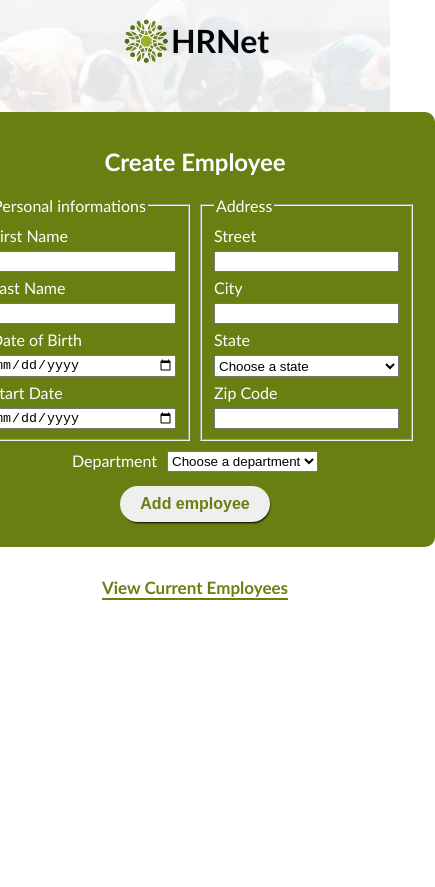
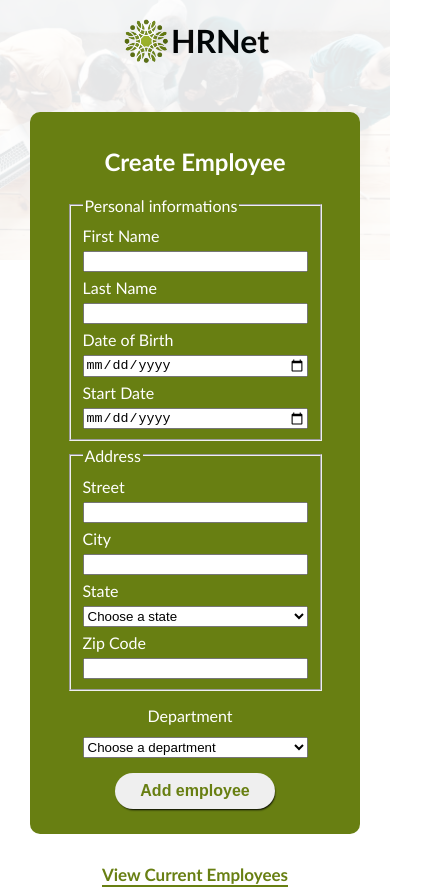
Before and after one commit to mohaali77/P14-JS-React, a React (Create React App) app in the folder hrnet/: page / in a window 390 px wide. Shown: the whole page, 435 px wide, since content can reach past the window. Before the commit the page ends 844 px from the top, so only its background shows below. Built offline with nearby package versions, Linux system fonts and the light colour scheme.

Commit message:
Update form.css

```diff
--- a/hrnet/src/components/form/style/form.css
+++ b/hrnet/src/components/form/style/form.css
@@ -9,7 +9,7 @@ form {
   align-items: center;
   width: 450px;
 }
-form .personal-infos {
+form fieldset {
   display: flex;
   flex-direction: column;
   width: 40%;
@@ -39,12 +39,6 @@ form .label-department {
   margin-right: 10px;
   margin-top: 10px;
 }
-form .address {
-  display: flex;
-  flex-direction: column;
-  width: 40%;
-  margin: 0px 5px;
-}
 form button {
   color: #687f12;
   font-weight: bold;
@@ -60,4 +54,21 @@ form button {
 }
 form button:hover {
   transform: scale(1.025);
+}
+
+@media screen and (max-width: 500px) {
+  form {
+    width: 300px;
+  }
+  form fieldset {
+    width: 75%;
+    margin-bottom: 5px;
+  }
+  form button {
+    margin: 10px 70px;
+  }
+  form #department {
+    width: 75%;
+    margin-bottom: 5px;
+  }
 }/*# sourceMappingURL=form.css.map */
```
